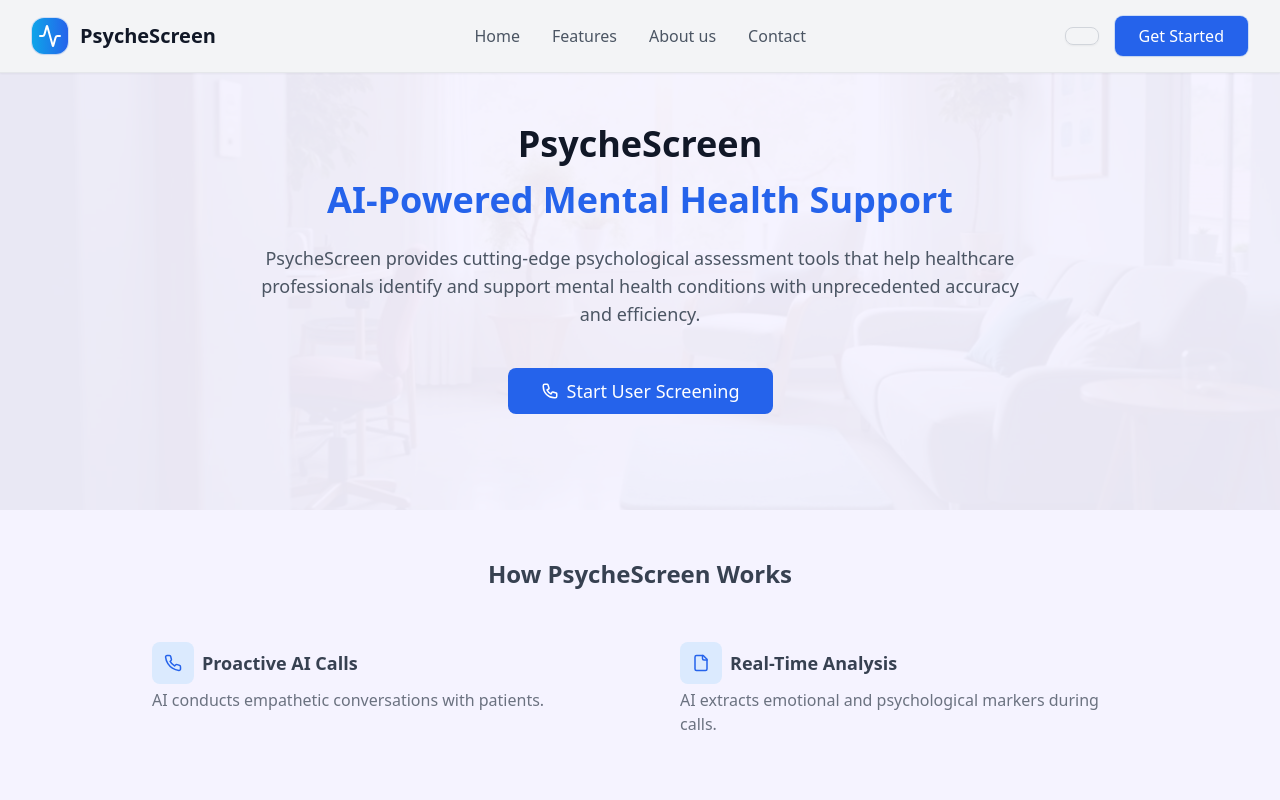
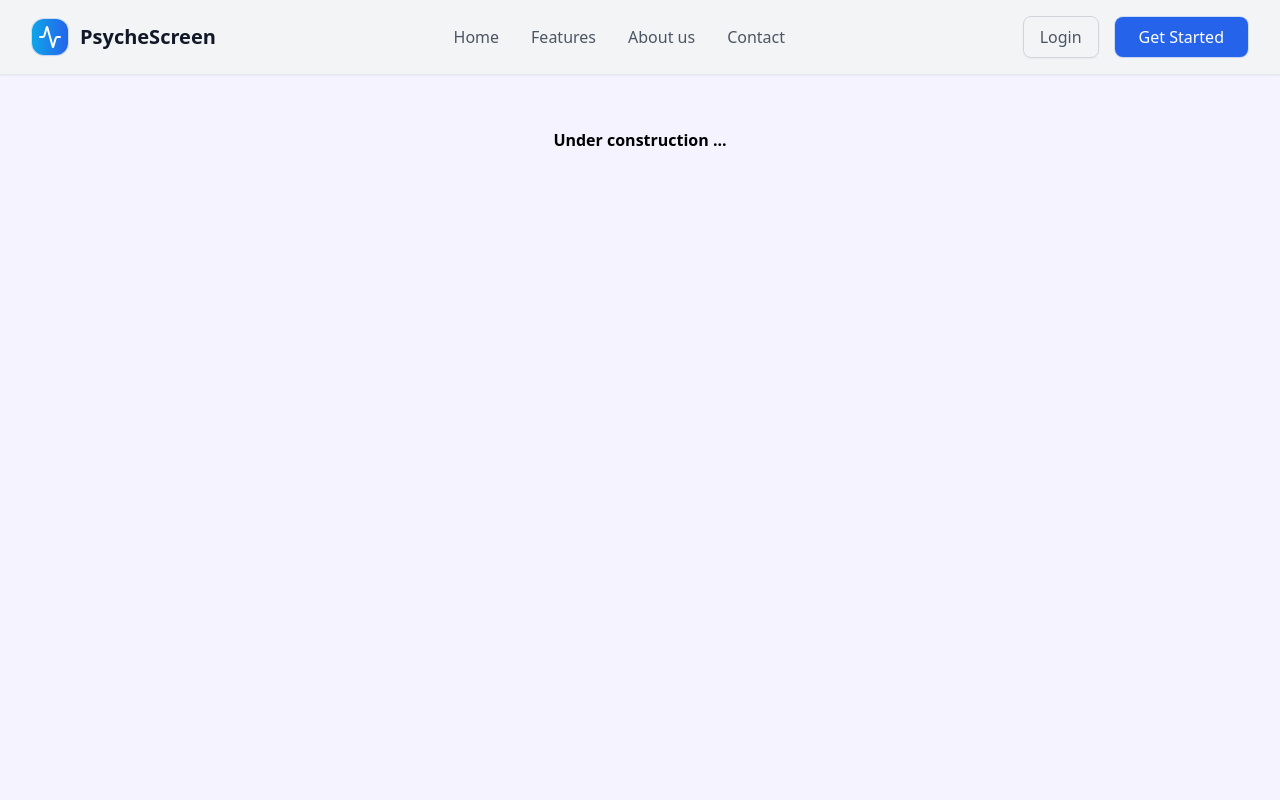
Before and after one commit to Mahsa-Tb88/PsycheScreen-, a React (Vite) app: page /login in a window 1280 px wide. Shown: the top 800 px of the page. Built offline with nearby package versions, Linux system fonts and the light colour scheme.

Commit message:
fixed bug

```diff
--- a/src/App.tsx
+++ b/src/App.tsx
@@ -1,13 +1,11 @@
-import Home from './components/Home/Home';
+import { Outlet } from 'react-router-dom';
 import Navbar from './components/Navbar';
 
 export default function App() {
   return (
     <div className="min-h-screen bg-violet-50 ">
       <Navbar />
-      <Home />
+      <Outlet />
     </div>
   );
 }
-
-// style={{ backgroundColor: '#f7f5ff' }}
--- a/src/Router/router.tsx
+++ b/src/Router/router.tsx
@@ -10,12 +10,10 @@ const router = createBrowserRouter([
     element: <App />,
     children: [
       {
-        path: '/',
-        element: <Home />,
         children: [
           { index: true, element: <Home /> },
           { path: 'login', element: <Login /> },
-          { path: 'sigunUp', element: <Signup /> },
+          { path: 'signUp', element: <Signup /> },
         ],
       },
     ],
--- a/src/components/Home/Home.tsx
+++ b/src/components/Home/Home.tsx
@@ -4,10 +4,10 @@ import PatinentScreenModal from './PatinentScreenModal';
 import { useState } from 'react';
 import WhyChoosePsych from './WhyChoosePsych';
 import HowPsycheScreenWork from './HowPsycheScreenWork';
-import HowAiCallsWork from './HowAiCallsWork';
 import AI from './AI';
 import Footer from './Footer';
 import HealthCare from './HealthCare';
+import { Outlet } from 'react-router-dom';
 
 export default function Home() {
   const [isModalOpen, setIsModalOpen] = useState(false);
@@ -26,6 +26,7 @@ export default function Home() {
       {/* Patient Screening Modal */}
       <Footer />
       {isModalOpen && <PatinentScreenModal setIsModalOpen={setIsModalOpen} />}
+      <Outlet />
     </div>
   );
 }
--- a/src/components/Navbar.tsx
+++ b/src/components/Navbar.tsx
@@ -1,6 +1,6 @@
 import { useState } from 'react';
 import { IoCloseSharp } from 'react-icons/io5';
-import { NavLink, useNavigate } from 'react-router-dom';
+import { Link } from 'react-router-dom';
 
 export default function Navbar() {
   const [isMobileMenuOpen, setIsMobileMenuOpen] = useState(false);
@@ -31,12 +31,12 @@ export default function Navbar() {
 
           {/* Center Section - Navigation Links */}
           <div className="hidden md:flex items-center space-x-8">
-            <a
-              href="#home"
+            <Link
+              to="/"
               className="text-gray-600 hover:text-gray-900 transition-colors duration-200 font-medium"
             >
               Home
-            </a>
+            </Link>
             <a
               href="#features"
               className="text-gray-600 hover:text-gray-900 transition-colors duration-200 font-medium"
@@ -60,11 +60,19 @@ export default function Navbar() {
           <div className="flex items-center">
             {/* Right Section - Action Buttons */}
             <div className="flex items-center space-x-2 md:space-x-4">
-              <button className="text-xs md:text-base flex items-center space-x-2 px-1.5 py-1 md:px-4 md:py-2 text-gray-600 hover:text-gray-900 border border-gray-300 hover:border-gray-400 hover:bg-gray-50 shadow-sm rounded-lg font-medium"></button>
+              <Link
+                className="text-xs md:text-base flex items-center space-x-2 px-1.5 py-1 md:px-4 md:py-2 text-gray-600 hover:text-gray-900 border border-gray-300 hover:border-gray-400 hover:bg-gray-50 shadow-sm rounded-lg font-medium"
+                to={'login'}
+              >
+                Login
+              </Link>
 
-              <button className="text-xs md:text-base flex items-center space-x-2 px-1.5 py-1 md:px-6 md:py-2  bg-blue-600 text-white rounded-lg shadow-sm hover:bg-blue-700  font-medium ring-1 ring-blue-500/20">
-                <span>Get Started</span>
-              </button>
+              <Link
+                to="signUp"
+                className="text-xs md:text-base flex items-center space-x-2 px-1.5 py-1 md:px-6 md:py-2  bg-blue-600 text-white rounded-lg shadow-sm hover:bg-blue-700  font-medium ring-1 ring-blue-500/20"
+              >
+                Get Started
+              </Link>
             </div>
 
             {/* Mobile Menu Button */}
--- a/src/main.tsx
+++ b/src/main.tsx
@@ -2,6 +2,8 @@ import { createRoot } from 'react-dom/client';
 import './index.css';
 import App from './App.tsx';
 import { QueryClient, QueryClientProvider } from '@tanstack/react-query';
+import { RouterProvider } from 'react-router-dom';
+import router from './Router/router.tsx';
 
 const queryClient = new QueryClient({
   defaultOptions: {
@@ -15,6 +17,6 @@ const queryClient = new QueryClient({
 });
 createRoot(document.getElementById('root')!).render(
   <QueryClientProvider client={queryClient}>
-    <App />
+    <RouterProvider router={router} />
   </QueryClientProvider>
 );
--- a/src/page/Login.tsx
+++ b/src/page/Login.tsx
@@ -1,7 +1,7 @@
 export default function Login() {
   return (
     <div>
-      <p>Under construction</p>
+      <h2 className="pt-32 text-center font-bold">Under construction ...</h2>
     </div>
   );
 }
--- a/src/page/Signup.tsx
+++ b/src/page/Signup.tsx
@@ -1,7 +1,7 @@
 export default function Signup() {
   return (
     <div>
-      <p>Under construction</p>
+      <h2 className="pt-32 text-center font-bold">Under construction ...</h2>
     </div>
   );
 }
```
